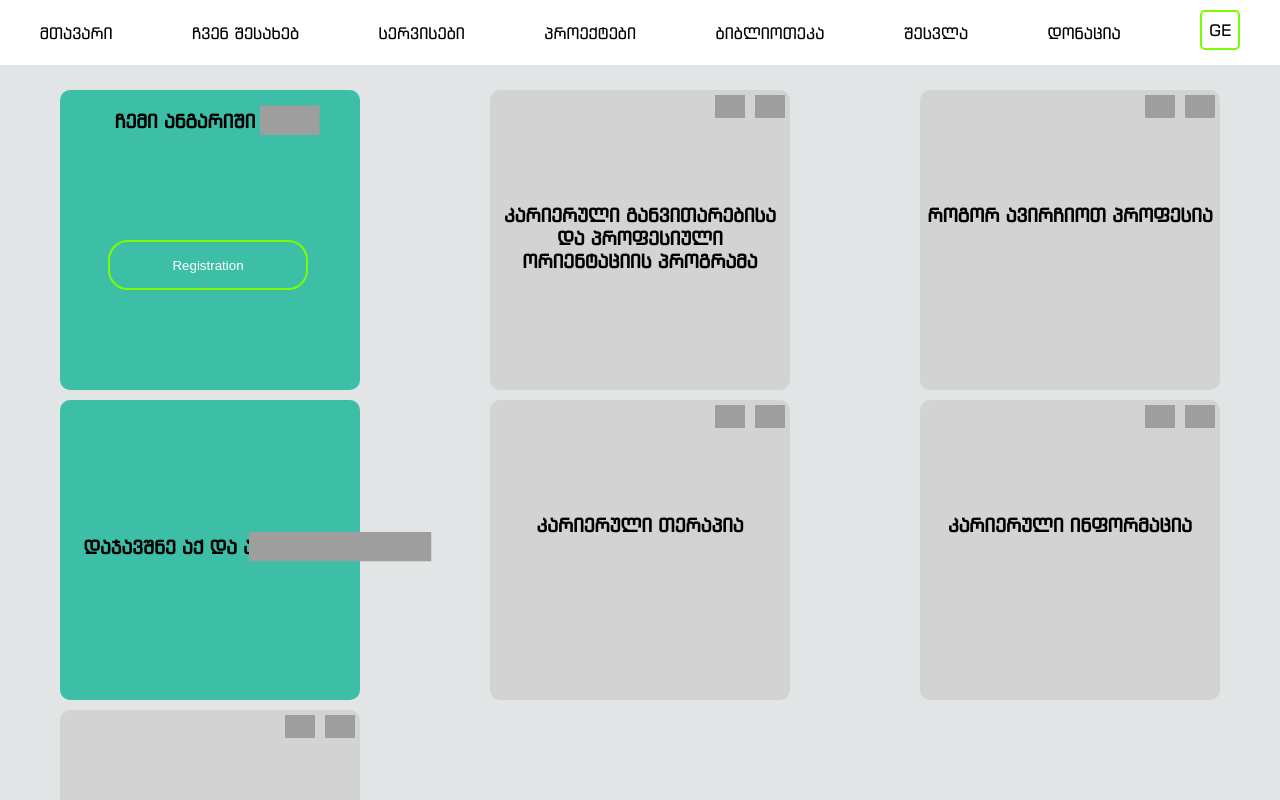
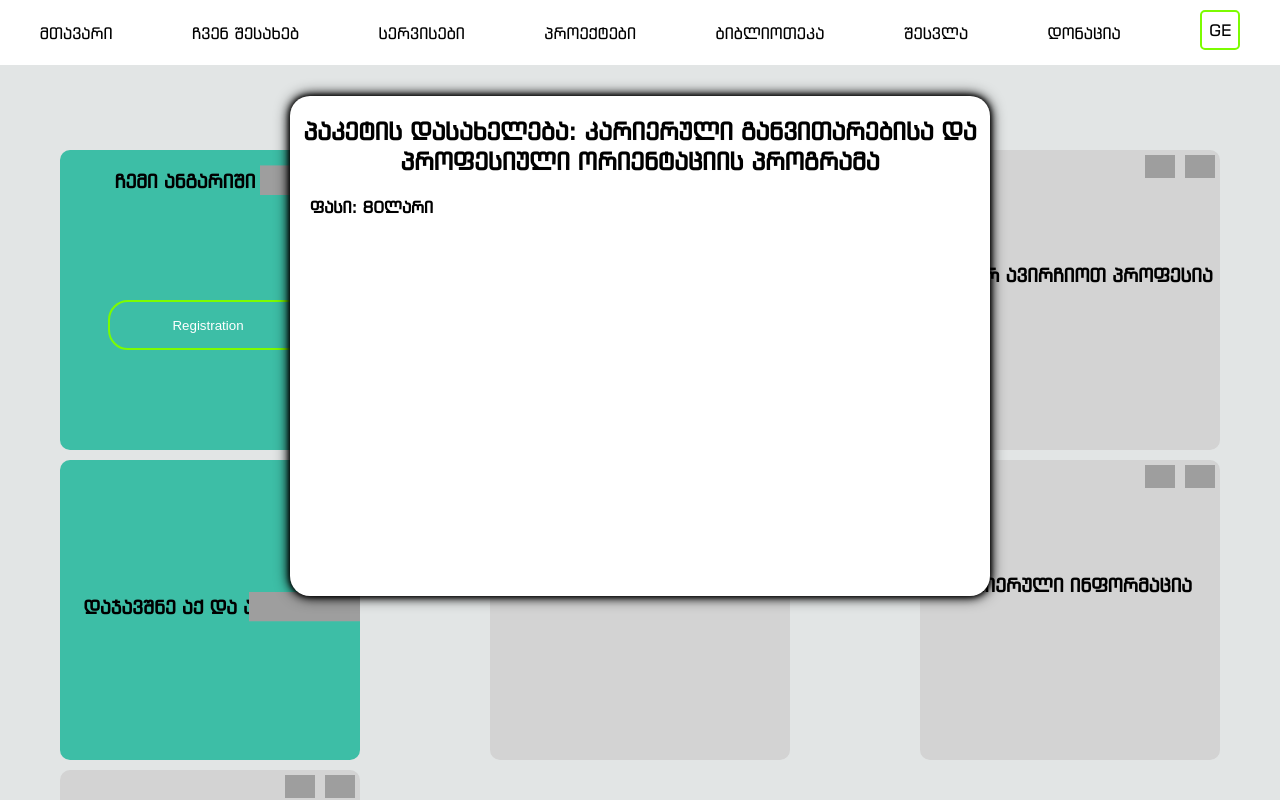
Before and after one commit to GiorgiGochitidze/testing, a React (Create React App) app: page /Service in a window 1280 px wide. Shown: the top 800 px of the page. Built offline with nearby package versions, Linux system fonts and the light colour scheme; grey boxes are pictures that could not be loaded; a web font is replaced by a local one.

Commit message:
modified:   src/Home.css 	modified:   src/servises/ServiseContent.js

```diff
--- a/src/Home.css
+++ b/src/Home.css
@@ -1673,13 +1673,13 @@ d
 
 .service-container{
     width: 100%;
-    height: 1000px;
+    height: auto;
     /* background-color: red; */
     display: grid;
     grid-template-columns: 1fr 1fr 1fr;
     gap: 10px;
     align-content: center;
-    margin-top: 50px;
+    margin-top: 150px;
     justify-items: center;
     align-items: center;
     border-radius: 10px;
@@ -1690,6 +1690,7 @@ d
     height: 300px;
     background-color: lightgray;
     border-radius: 10px;
+    overflow: hidden;
 }
 
 .service-button-register{
@@ -1710,6 +1711,51 @@ d
     color: black;
 }
 
+.buy-button-services{
+    width: 100%;
+    height: 100%;
+    background-color: rgb(0, 0, 0, 0.2);
+    display: flex;
+    justify-content: center;
+    align-items: center;
+}
+
+.buy-button-in-services{
+    width: 200px;
+    height: 50px;
+    background: none;
+    border: 2px solid lawngreen;
+    border-radius: 20px;
+    color: white;
+    font-size: 16px;
+    transition: all 0.5s;
+}
+
+.buy-button-in-services:hover{
+        cursor: pointer;
+        background: rgb(128, 128, 128, 0.5);
+}
+
+.buy-window-in-services{
+    width: 100%;
+    height: 100%;
+    position: fixed;
+    margin-top: -468px;
+    z-index: 1;
+    display: flex;
+    justify-content: center;
+    align-items: center;
+}
+
+.buy-window-container{
+    width: 700px;
+    height: 500px;
+    border-radius: 20px;
+    box-shadow: 0 0 5px black, 0 0 10px black, 0 0 15px black;
+    margin-bottom: 60px;
+    background: white;
+}
+
 @keyframes textcont {
     0%{
         height: 10px;
--- a/src/servises/ServiseContent.js
+++ b/src/servises/ServiseContent.js
@@ -1,6 +1,27 @@
+import { useState } from "react";
+
+
+
 const ServiseContent = () => {
+
+    const [buywindow, setBuywindow] = useState(true)
+
+    const [blurback, setBlurback] = useState(false)
+    const [blurback1, setBlurback1] = useState(false)
+    const [blurback2, setBlurback2] = useState(false)
+    const [blurback3, setBlurback3] = useState(false)
+    const [blurback4, setBlurback4] = useState(false)
+    const [blurback5, setBlurback5] = useState(false)
+
     return (
         <div className="service-container">
+            {buywindow && <div className="buy-window-in-services">
+                <div className="buy-window-container">
+                    <h2 style={{textAlign: 'center'}}>პაკეტის დასახელება: კარიერული განვითარებისა და პროფესიული ორიენტაციის პროგრამა</h2>
+
+                    <h4 style={{marginLeft: '20px'}}>ფასი: 80ლარი</h4>
+                </div>
+            </div>}
             <div className="service-listed-items" style={{background: '#3dbea6'}}>
                 <div style={{display: 'flex', textAlign: 'center', justifyContent: 'center', gap: '20px'}}>
                     <h3 style={{textAlign: 'center'}}>ჩემი ანგარიში</h3>
@@ -10,16 +31,27 @@ const ServiseContent = () => {
                 <button className="service-button-register">Registration</button>
             </div>
 
-            <div className="service-listed-items">
+            <div className="service-listed-items" onMouseEnter={() => setBlurback(true)} onMouseLeave={() => setBlurback(false)}>
+
+                {blurback && <div className="buy-button-services">
+                    <button className="buy-button-in-services">ყიდვა</button>
+                </div>}
+
                 <div style={{display: 'flex', textAlign: 'center', justifyContent: 'flex-end', gap: '10px', paddingBlock: '5px', paddingInline: '5px'}}>
                     <img style={{width: '30px'}} alt="" src="https://saorsa.my.canva.site/images/7b6d7fd3042c57637b17ca0482b5f9d0.svg" />
                     <img style={{width: '30px'}} alt="" src="https://saorsa.my.canva.site/images/f092bfb97b20969347ee549752ce6b42.svg" />
                 </div>
 
                 <h3 style={{margin: '80px auto', textAlign: 'center', wordBreak: 'break-word'}}>კარიერული განვითარებისა და პროფესიული ორიენტაციის პროგრამა</h3>
+
             </div>
 
-            <div className="service-listed-items">
+            <div className="service-listed-items" onMouseEnter={() => setBlurback1(true)} onMouseLeave={() => setBlurback1(false)}>
+
+            {blurback1 && <div className="buy-button-services">
+                    <button className="buy-button-in-services">ყიდვა</button>
+                </div>}
+
                 <div style={{display: 'flex', textAlign: 'center', justifyContent: 'flex-end', gap: '10px', paddingBlock: '5px', paddingInline: '5px'}}>
                     <img style={{width: '30px'}} alt="" src="https://saorsa.my.canva.site/images/7b6d7fd3042c57637b17ca0482b5f9d0.svg" />
                     <img style={{width: '30px'}} alt="" src="https://saorsa.my.canva.site/images/f092bfb97b20969347ee549752ce6b42.svg" />
@@ -27,14 +59,24 @@ const ServiseContent = () => {
                     <h3 style={{margin: '80px auto', textAlign: 'center', wordBreak: 'break-word'}}>როგორ ავირჩიოთ პროფესია</h3>
             </div>
 
-            <div className="service-listed-items" style={{background: '#3dbea6'}}>
+            <div className="service-listed-items" style={{background: '#3dbea6'}} onMouseEnter={() => setBlurback2(true)} onMouseLeave={() => setBlurback2(false)}>
+
+            {blurback2 && <div className="buy-button-services">
+                    <button className="buy-button-in-services">ყიდვა</button>
+                </div>}
+
                 <div style={{display: 'flex', marginTop: '50px', textAlign: 'center', gap: '10px', paddingBlock: '5px', paddingInline: '5px'}}>
                     <h3 style={{margin: '80px auto', textAlign: 'center', wordBreak: 'break-word'}}>დაჯავშნე აქ და ახლა</h3>
                     <img alt="" style={{width: '30px', rotate: '-90deg'}} src="https://saorsa.my.canva.site/images/39545a0a4a99079c7527dbfc41ee4b46.svg"/>
                 </div>
             </div>
 
-            <div className="service-listed-items">
+            <div className="service-listed-items" onMouseEnter={() => setBlurback3(true)} onMouseLeave={() => setBlurback3(false)}>
+
+            {blurback3 && <div className="buy-button-services">
+                    <button className="buy-button-in-services">ყიდვა</button>
+                </div>}
+
                 <div style={{display: 'flex', textAlign: 'center', justifyContent: 'flex-end', gap: '10px', paddingBlock: '5px', paddingInline: '5px'}}>
                     <img style={{width: '30px'}} alt="" src="https://saorsa.my.canva.site/images/7b6d7fd3042c57637b17ca0482b5f9d0.svg" />
                     <img style={{width: '30px'}} alt="" src="https://saorsa.my.canva.site/images/f092bfb97b20969347ee549752ce6b42.svg" />
@@ -42,7 +84,12 @@ const ServiseContent = () => {
                     <h3 style={{margin: '80px auto', textAlign: 'center', wordBreak: 'break-word'}}>კარიერული თერაპია</h3>
             </div>
 
-            <div className="service-listed-items">
+            <div className="service-listed-items" onMouseEnter={() => setBlurback4(true)} onMouseLeave={() => setBlurback4(false)}>
+
+            {blurback4 && <div className="buy-button-services">
+                    <button className="buy-button-in-services">ყიდვა</button>
+                </div>}
+
                 <div style={{display: 'flex', textAlign: 'center', justifyContent: 'flex-end', gap: '10px', paddingBlock: '5px', paddingInline: '5px'}}>
                     <img style={{width: '30px'}} alt="" src="https://saorsa.my.canva.site/images/7b6d7fd3042c57637b17ca0482b5f9d0.svg" />
                     <img style={{width: '30px'}} alt="" src="https://saorsa.my.canva.site/images/f092bfb97b20969347ee549752ce6b42.svg" />
@@ -50,7 +97,12 @@ const ServiseContent = () => {
                     <h3 style={{margin: '80px auto', textAlign: 'center', wordBreak: 'break-word'}}>კარიერული ინფორმაცია</h3>
             </div>
 
-            <div className="service-listed-items">
+            <div className="service-listed-items" onMouseEnter={() => setBlurback5(true)} onMouseLeave={() => setBlurback5(false)}>
+
+            {blurback5 && <div className="buy-button-services">
+                    <button className="buy-button-in-services">ყიდვა</button>
+                </div>}
+
                 <div style={{display: 'flex', textAlign: 'center', justifyContent: 'flex-end', gap: '10px', paddingBlock: '5px', paddingInline: '5px'}}>
                     <img style={{width: '30px'}} alt="" src="https://saorsa.my.canva.site/images/7b6d7fd3042c57637b17ca0482b5f9d0.svg" />
                     <img style={{width: '30px'}} alt="" src="https://saorsa.my.canva.site/images/f092bfb97b20969347ee549752ce6b42.svg" />
```
